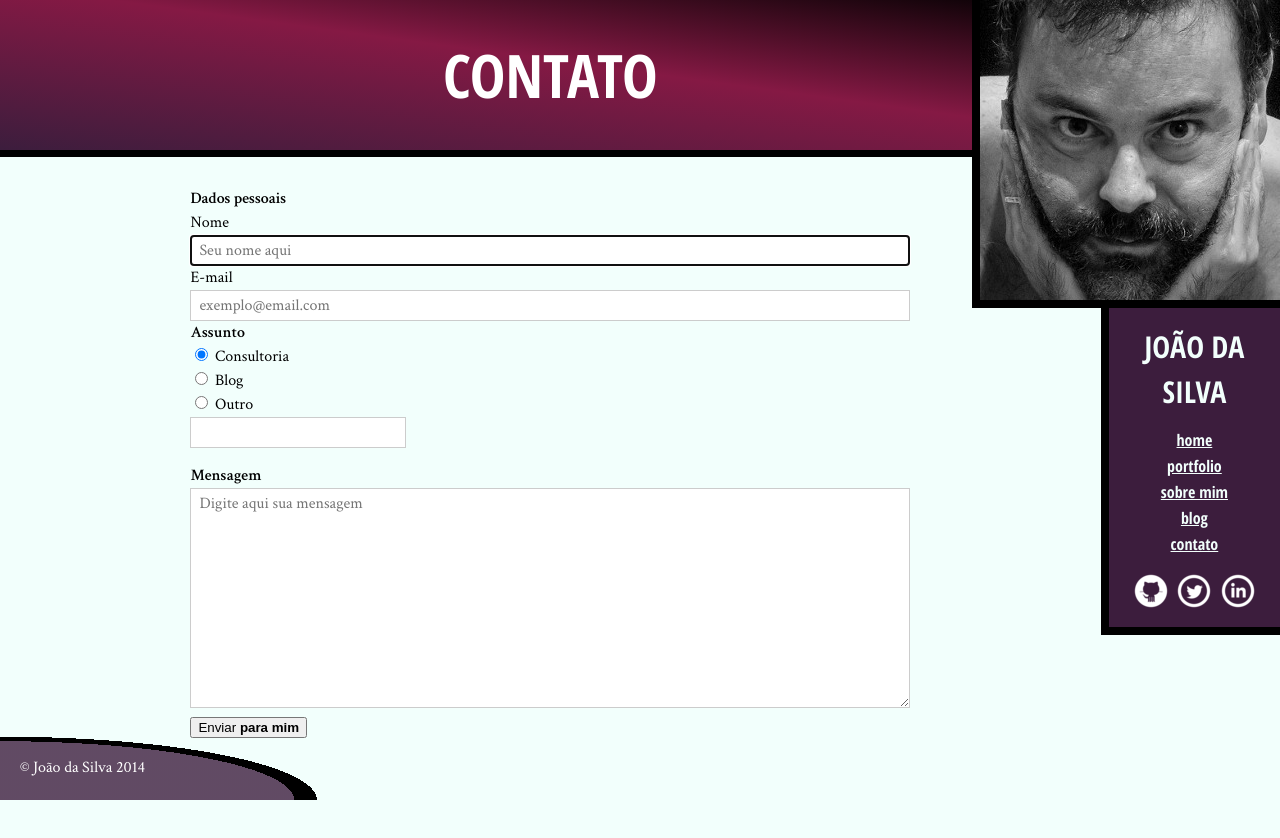
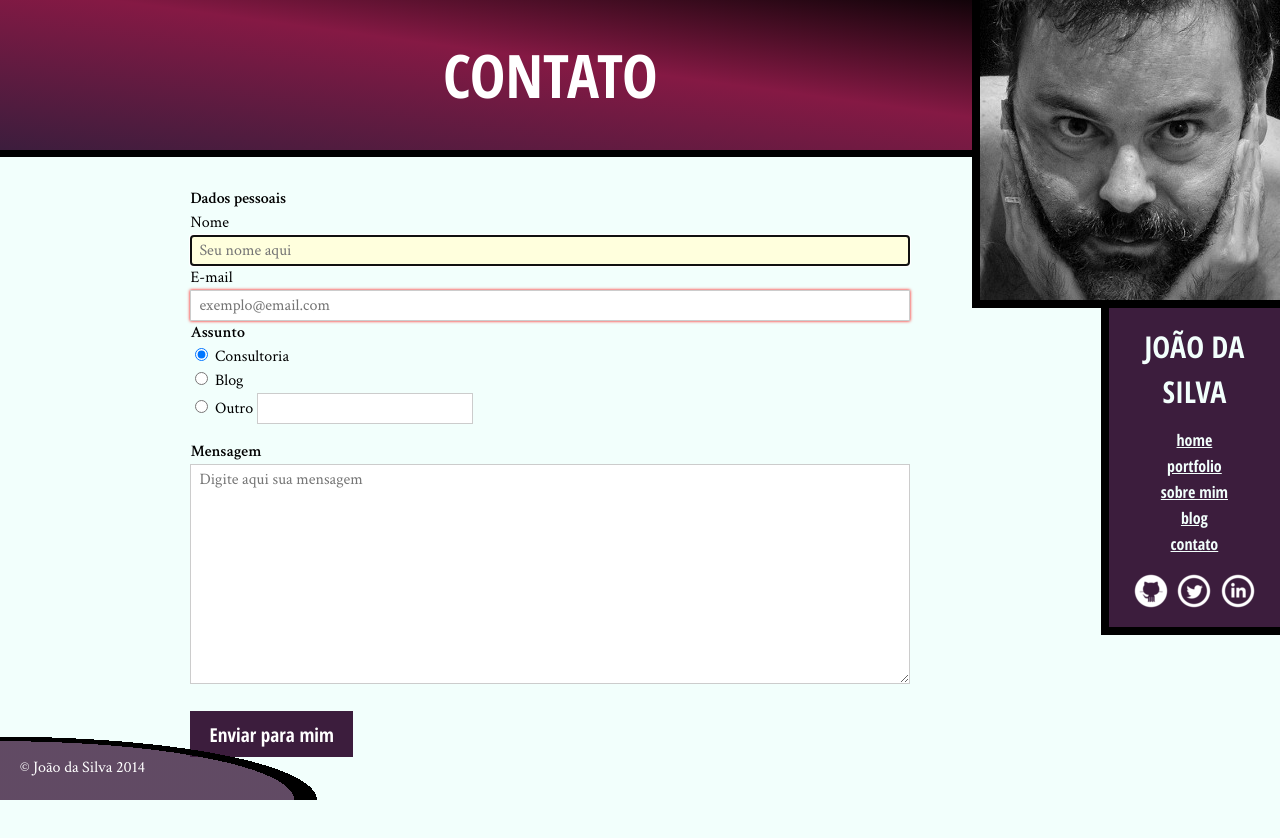
Before and after one commit to carloshlessa/curso_html5_e_css3_2_turbinando_as_suas_paginas, a plain HTML site: page contato.html in a window 1280 px wide. Drawn offline with Linux system fonts and the light colour scheme.

Commit message:
Aula 10, exercício 09 adicionado

```diff
--- a/css/contato.css
+++ b/css/contato.css
@@ -1,25 +1,28 @@
-/* Legendas dos grupos de campo e do campo "Mensagem" em negrito e espaçadas do grupo de campos anterior. */
-
+/* As legendas dos grupos de campo e do campo "Mensagem" devem estar em negrito e espaçadas do grupo de campos anterior. */
+/*Usando um seletor de atributo para selecionar apenas a legenda desse campo e não dos outros */
 legend,
 label[for="mensagem"] {
     font-weight: bold;
     margin-top: 1em;
 }
 
-/* As tags <label> que têm o atributo "for" são
-   os rótulos dos campos que não são os assuntos */
+/* Deixar os rótulos dos campos sempre em cima deles, exceto para os assuntos.
+As tags <label> que têm o atributo "for" são os rótulos dos campos que não são os assuntos */
 label[for] {
     display: block;
 }
 
-/* Os campos de texto devem ocupar a largura inteira da tela (exceto o campo para o assunto "Outro") */
-input[type="text"], input[type="email"], textarea {
-    width: 100%;
+/* Os campos de texto devem ocupar a largura inteira da tela (exceto o campo para o assunto "Outro"), ter uma borda cinza clara, espaçamento interno e usar a mesma fonte do resto da página. */
+/* Selecionando apenas os campos de texto */
+input[type="text"],
+input[type="email"],
+textarea {
     /* Força o navegador a usar a mesma fonte da página */
     font-family: inherit;
     /* Inclusive o tamanho dela */
     font-size: 100%;
     padding: .25em .5em;
+    width: 100%;
     box-sizing: border-box;
     border: 1px solid #ccc;
 }
@@ -30,7 +33,7 @@ fieldset > fieldset {
 }
 
 /* deixar o rótulo dele inline de novo */
-label [for="outro"] {
+label[for="outro"] {
     display: inline;
 }
 
@@ -38,3 +41,37 @@ label [for="outro"] {
 input[name="outro-assunto"] {
     width: auto;
 }
+
+
+/* O campo de texto que tiver o foco do teclado deve ficar com o fundo levemente amarelo */
+input:focus,
+textarea:focus {
+    background-color: #FFD;
+}
+
+/*  Os campos que estiverem inválidos devem ter uma sombra vermelha. */
+input:invalid {
+    -webkit-box-shadow: 0 0 3px red;
+    box-shadow: 0 0 3px red;
+}
+
+/* O botão para enviar o formulário deve ficar na parte inferior direita da página, após o formulário, e ter o mesmo esquema de cores da barra lateral com a fonte usada nos títulos e levemente maior do que o texto normal. Além disso, o botão não deve ter borda. */
+button {
+    /* Tirando a borda que o navegador coloca por padrão */
+    border: 0;
+    padding: .5em 1em;
+    font-family: "Open Sans Condensed", sans-serif;
+    background-color: #3C1D3D;
+    color: white;
+    font-size: 1.2em;
+    /* Faz com que o botão apareça na direita */
+    margin-left: auto;
+    margin-top: 1em;
+    cursor: pointer;
+}
+
+/* Quando o botão for selecionado pelo teclado ou quando o mouse estiver sobre ele, o fundo deve mudar para a cor #8C1D3D. */
+button:hover,
+button:focus {
+    background-color: #8C1D3D;
+}
```
